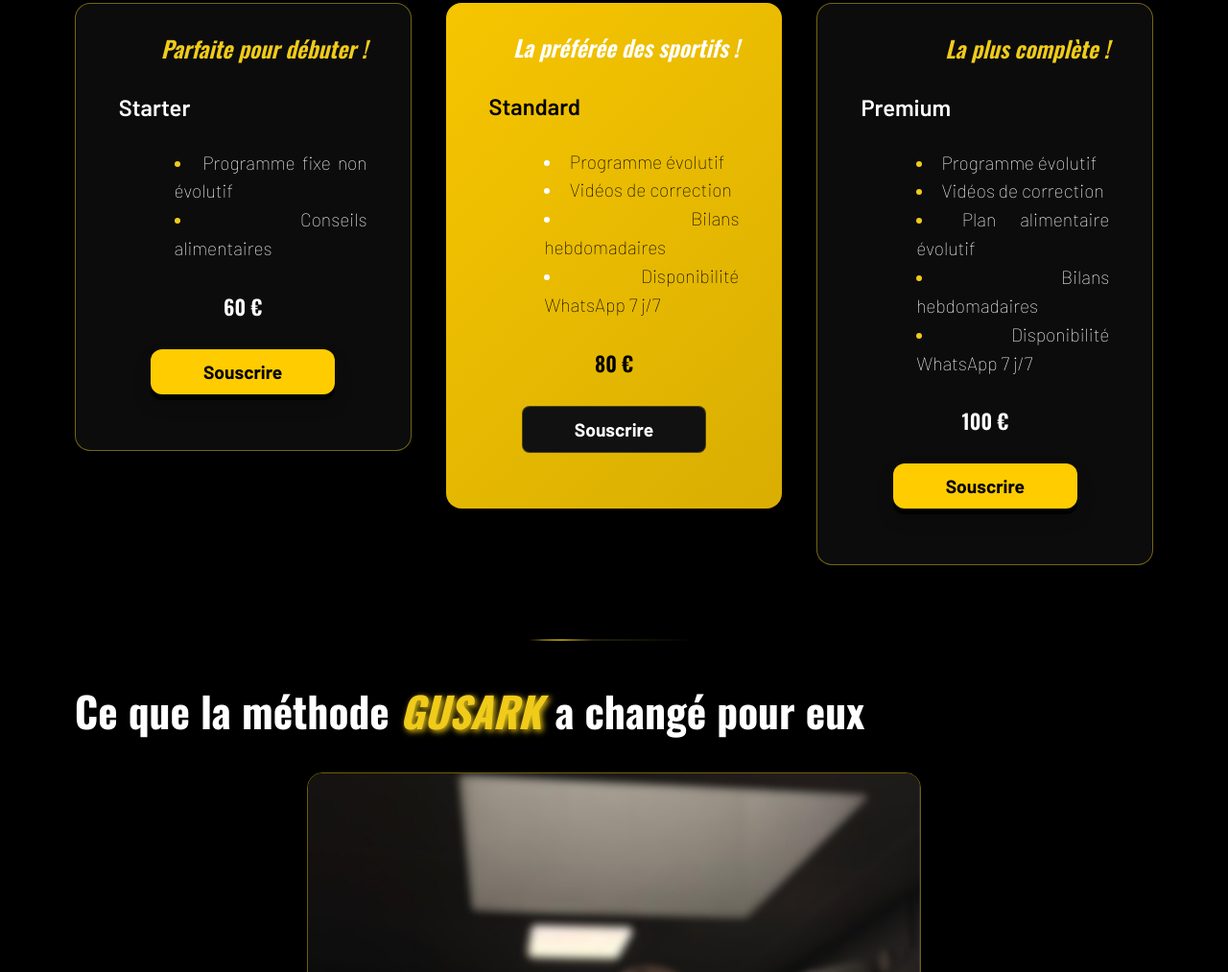
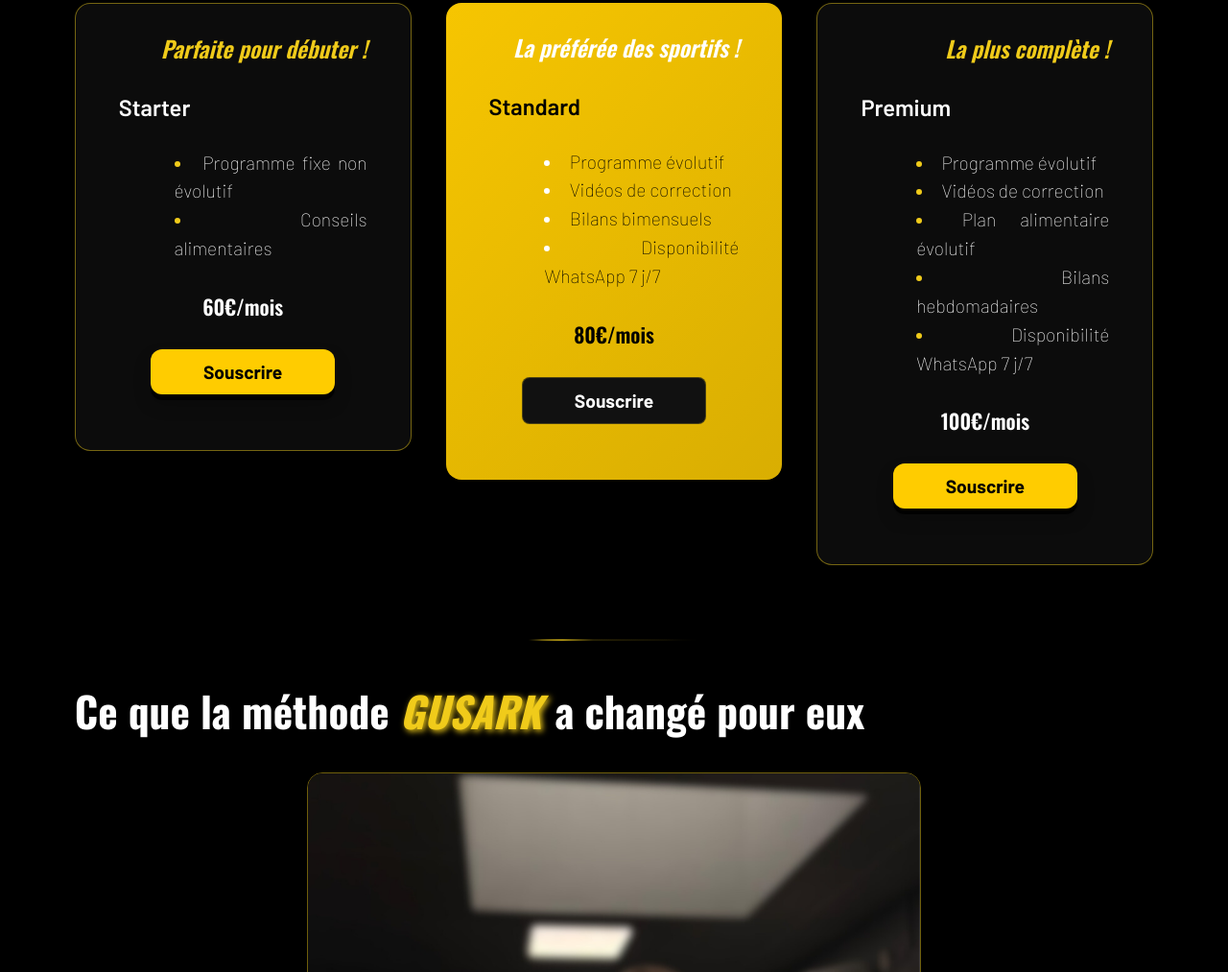
Before and after one commit to DavidDelannoyDeveloppement/gusarkcoaching, a plain HTML site: page index.html in a window 1280 px wide. Shown: the part 2719-3732 px from the top of the page at 96% size. Drawn offline with nearby package versions, Linux system fonts and the light colour scheme.

Commit message:
all files
Ajout témoignage et offres

```diff
--- a/index.html
+++ b/index.html
@@ -147,7 +147,7 @@
           <h3>Starter</h3>
           <li>Programme fixe non évolutif</li>
           <li>Conseils alimentaires</li>
-          <h4 class="prix">60 €</h4>
+          <h4 class="prix">60€/mois</h4>
           <a href="#formulaire" class="btn appel-btn">Souscrire</a>
         </div>
         <div class="item-offres" id="preferee-yellow">
@@ -155,9 +155,9 @@
           <h3>Standard</h3>
           <li>Programme évolutif</li>
           <li>Vidéos de correction</li>
-          <li>Bilans hebdomadaires</li>
+          <li>Bilans bimensuels</li>
           <li>Disponibilité WhatsApp 7 j/7</li>
-          <h4 class="prix">80 €</h4>
+          <h4 class="prix">80€/mois</h4>
           <a href="#formulaire" class="btn offres-btn">Souscrire</a>
         </div>
         <div class="item-offres">
@@ -168,7 +168,7 @@
           <li>Plan alimentaire évolutif</li>
           <li>Bilans hebdomadaires</li>
           <li>Disponibilité WhatsApp 7 j/7</li>
-          <h4 class="prix">100 €</h4>
+          <h4 class="prix">100€/mois</h4>
           <a href="#formulaire" class="btn appel-btn">Souscrire</a>
         </div>
       </div>
@@ -185,6 +185,7 @@
           <img src="./images/témoignage-1.PNG" class="slide active" alt="">
           <img src="./images/témoignage-2.PNG" class="slide" alt="">
           <img src="./images/témoignage-3.PNG" class="slide" alt="">
+          <img src="./images/témoignage-4.PNG" class="slide" alt="">
         </div>
 
         <button class="prev">&#10094;</button>
```
Also changed, not shown: images/témoignage-4.JPG (added).
